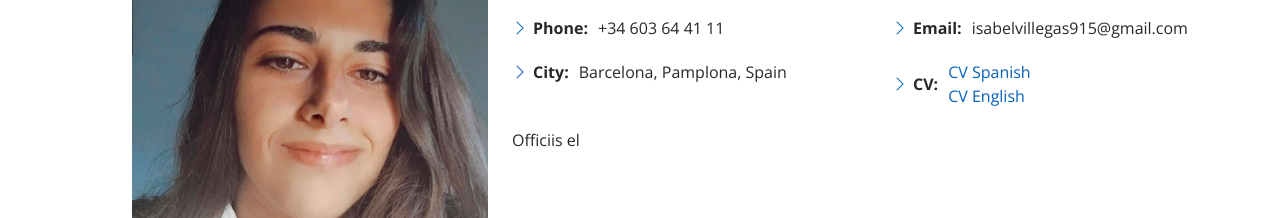
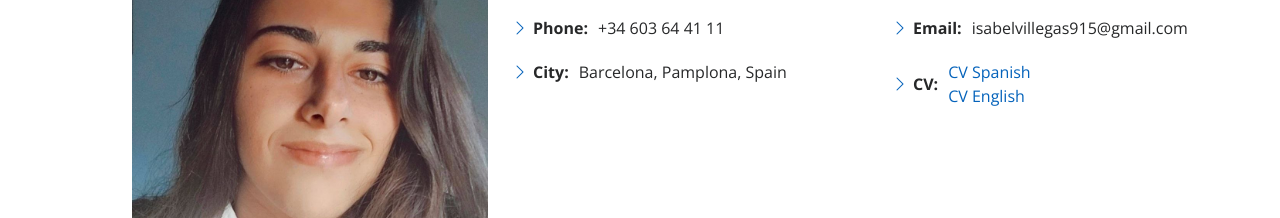
Before and after one commit to HypathBel/MiPortfolio, a plain HTML site: page index.html in a window 1280 px wide. Shown: the part 1120-1338 px from the top of the page. Drawn offline with nearby package versions, Linux system fonts and the light colour scheme.

Commit message:
Update index.html

```diff
--- a/index.html
+++ b/index.html
@@ -105,9 +105,6 @@
                 </ul>
               </div>
             </div>
-            <p>
-              Officiis el
-            </p>
           </div>
         </div>
 
```
